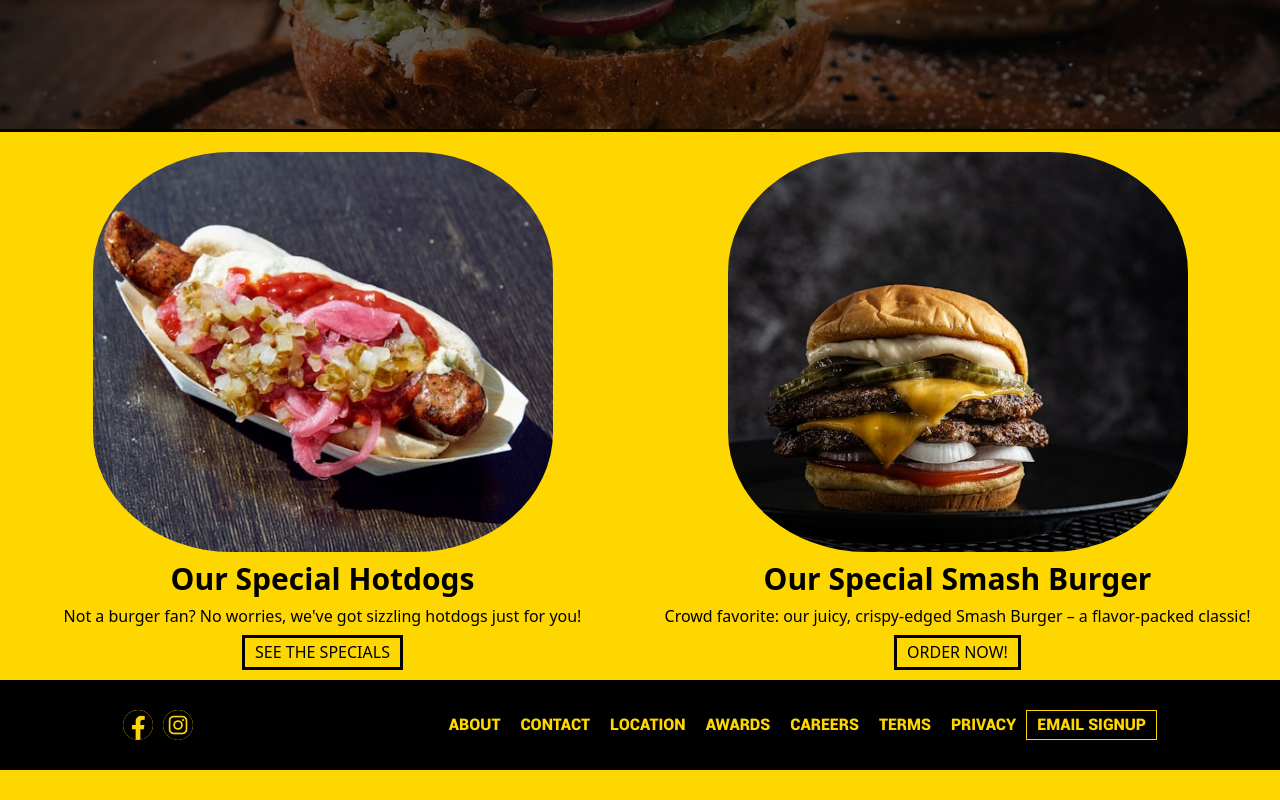
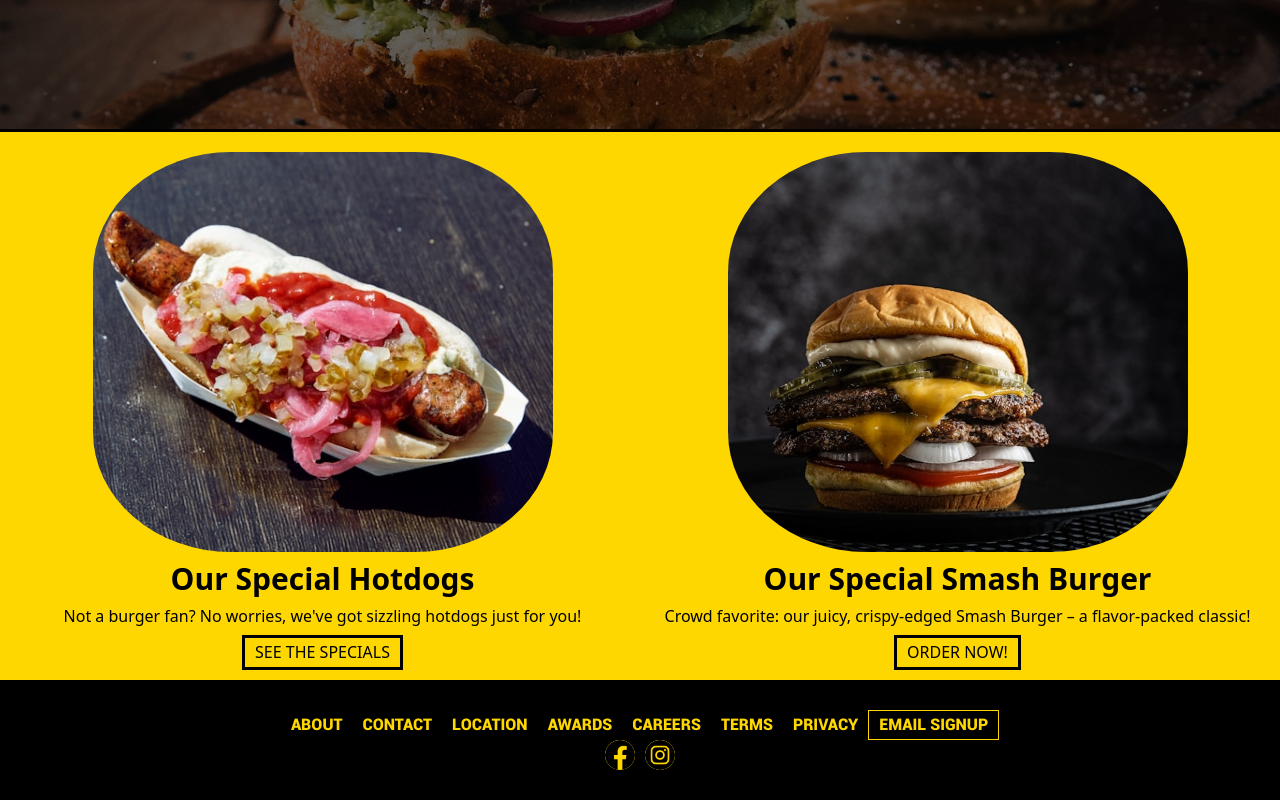
Before and after one commit to HamzaIbrahimi/Restaurant-Page, a website built with webpack: page src/template.html in a window 1280 px wide. Shown: the part 421-1221 px from the top of the page. Before the commit the page ends 1191 px from the top, so only its background shows below. Built offline with nearby package versions, Linux system fonts and the light colour scheme; a web font is replaced by a local one.

Commit message:
Adjust footer

```diff
--- a/src/css/style.css
+++ b/src/css/style.css
@@ -170,8 +170,8 @@ button:hover {
                     /* ---- Footer Container ----- */
 #footer_container {
     display: flex;
-    justify-content: space-around;
-    align-items: start;
+    flex-direction: column-reverse;
+    align-items: center;
     flex-wrap: wrap;
     background: #000;
     font-family: var(--font-roboto);
```
